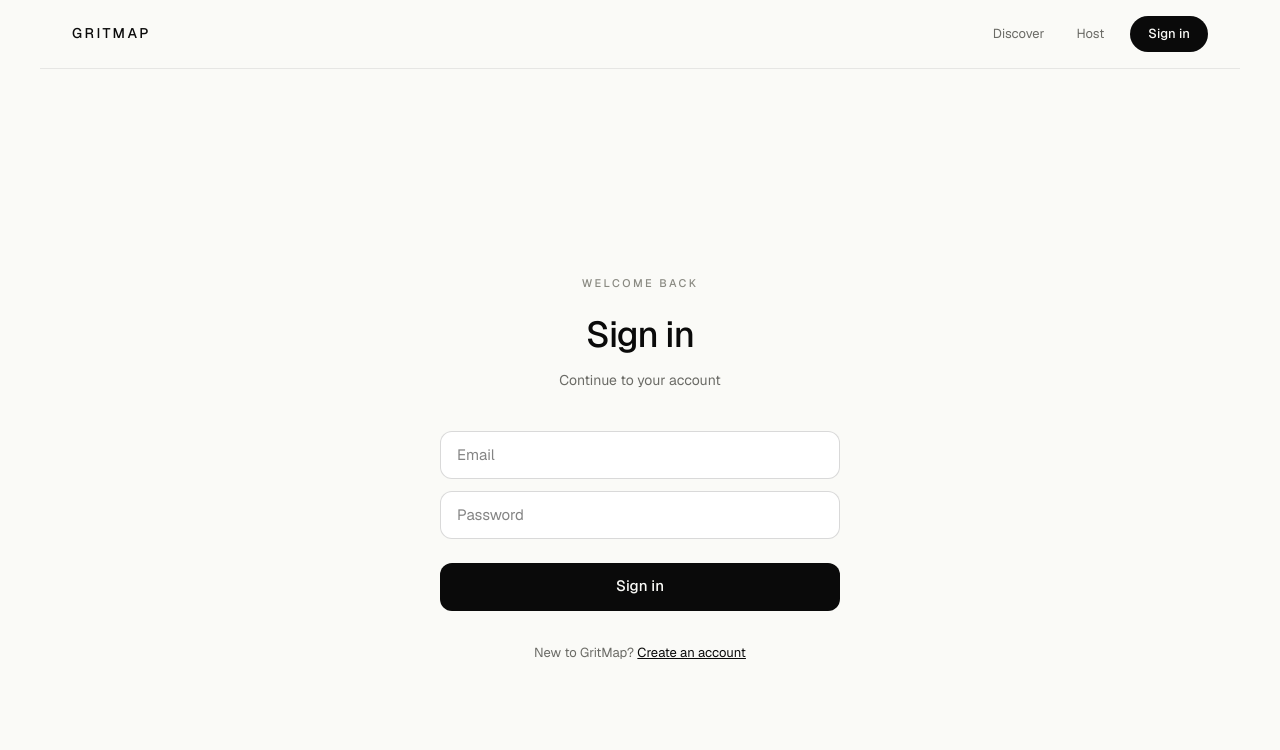
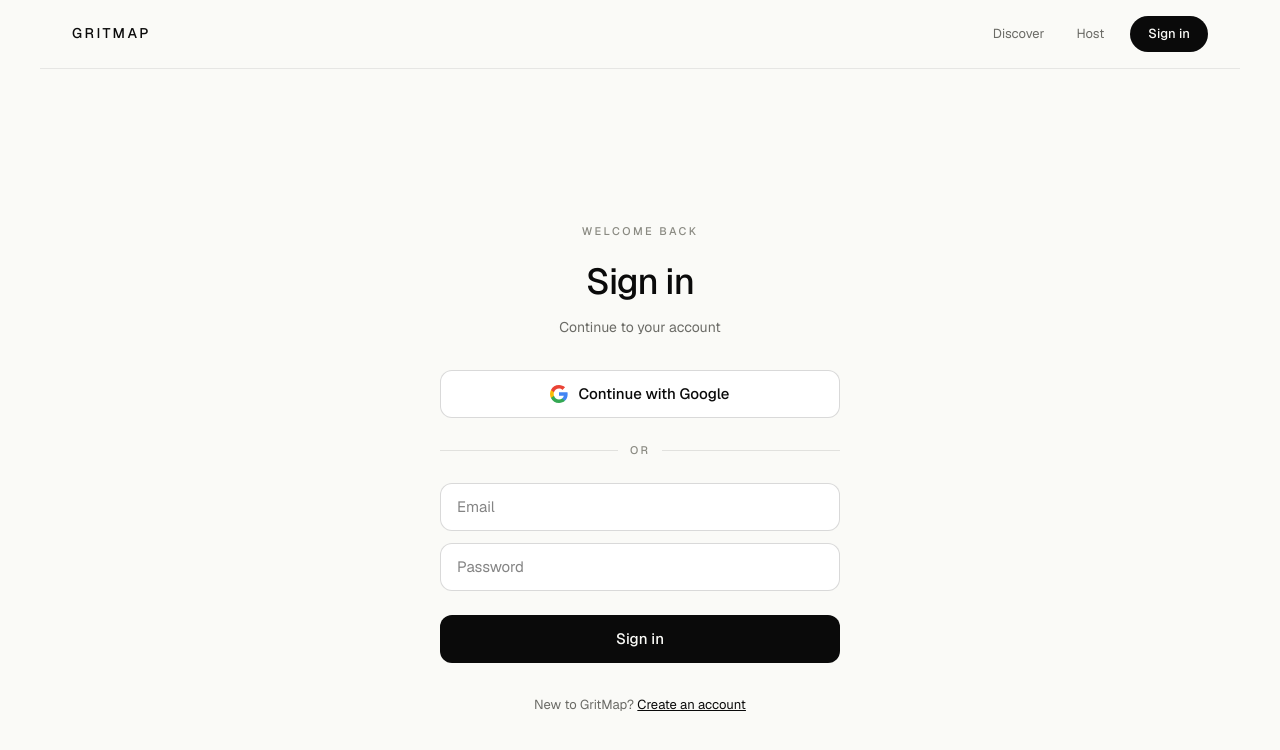
Before and after one commit to dakshdrall/GritMap, a Next.js app: page /auth in a window 1280 px wide. Shown: the top 750 px of the page. Built offline with nearby package versions, Linux system fonts and the light colour scheme; no server answers.

Commit message:
Add Sign in with Google button

```diff
--- a/src/app/auth/page.tsx
+++ b/src/app/auth/page.tsx
@@ -10,6 +10,7 @@
   const [password, setPassword] = useState("");
   const [error, setError] = useState<string | null>(null);
   const [loading, setLoading] = useState(false);
+  const [googleLoading, setGoogleLoading] = useState(false);
   const router = useRouter();
 
   async function handleSubmit(e: React.FormEvent) {
@@ -28,6 +29,22 @@
       else setError("Check your email to confirm your account.");
     }
     setLoading(false);
+  }
+
+  async function handleGoogleSignIn() {
+    setGoogleLoading(true);
+    setError(null);
+    const supabase = createClient();
+    const { error } = await supabase.auth.signInWithOAuth({
+      provider: "google",
+      options: {
+        redirectTo: `${window.location.origin}/profile`,
+      },
+    });
+    if (error) {
+      setError(error.message);
+      setGoogleLoading(false);
+    }
   }
 
   const inputStyle = {
@@ -57,9 +74,30 @@
           {mode === "signin" ? "Sign in" : "Create account"}
         </h1>
 
-        <p style={{ fontSize: 14, color: "#6B6B66", textAlign: "center", margin: "0 0 40px" }}>
+        <p style={{ fontSize: 14, color: "#6B6B66", textAlign: "center", margin: "0 0 32px" }}>
           {mode === "signin" ? "Continue to your account" : "Find every event worth showing up for"}
         </p>
+
+        <button
+          type="button"
+          onClick={handleGoogleSignIn}
+          disabled={googleLoading}
+          style={{ width: "100%", height: 48, background: "#FFFFFF", color: "#0A0A0A", border: "0.5px solid rgba(0,0,0,0.15)", borderRadius: 12, fontSize: 15, fontWeight: 500, cursor: googleLoading ? "wait" : "pointer", fontFamily: "inherit", display: "flex", alignItems: "center", justifyContent: "center", gap: 10, opacity: googleLoading ? 0.6 : 1, marginBottom: 24 }}
+        >
+          <svg width="18" height="18" viewBox="0 0 18 18" xmlns="http://www.w3.org/2000/svg">
+            <path d="M17.64 9.205c0-.639-.057-1.252-.164-1.841H9v3.481h4.844a4.14 4.14 0 0 1-1.796 2.716v2.259h2.908c1.702-1.567 2.684-3.875 2.684-6.615z" fill="#4285F4"/>
+            <path d="M9 18c2.43 0 4.467-.806 5.956-2.18l-2.908-2.259c-.806.54-1.837.86-3.048.86-2.344 0-4.328-1.584-5.036-3.711H.957v2.332A8.997 8.997 0 0 0 9 18z" fill="#34A853"/>
+            <path d="M3.964 10.71A5.41 5.41 0 0 1 3.682 9c0-.593.102-1.17.282-1.71V4.958H.957A8.996 8.996 0 0 0 0 9c0 1.452.348 2.827.957 4.042l3.007-2.332z" fill="#FBBC05"/>
+            <path d="M9 3.58c1.321 0 2.508.454 3.44 1.345l2.582-2.58C13.463.891 11.426 0 9 0A8.997 8.997 0 0 0 .957 4.958L3.964 7.29C4.672 5.163 6.656 3.58 9 3.58z" fill="#EA4335"/>
+          </svg>
+          {googleLoading ? "Connecting..." : `Continue with Google`}
+        </button>
+
+        <div style={{ display: "flex", alignItems: "center", gap: 12, marginBottom: 24 }}>
+          <div style={{ flex: 1, height: "0.5px", background: "rgba(0,0,0,0.1)" }} />
+          <span style={{ fontSize: 11, letterSpacing: "0.18em", color: "#8A8A82", textTransform: "uppercase", fontWeight: 500 }}>or</span>
+          <div style={{ flex: 1, height: "0.5px", background: "rgba(0,0,0,0.1)" }} />
+        </div>
 
         <form onSubmit={handleSubmit}>
           <input type="email" placeholder="Email" value={email} onChange={(e) => setEmail(e.target.value)} required style={inputStyle} />
```
